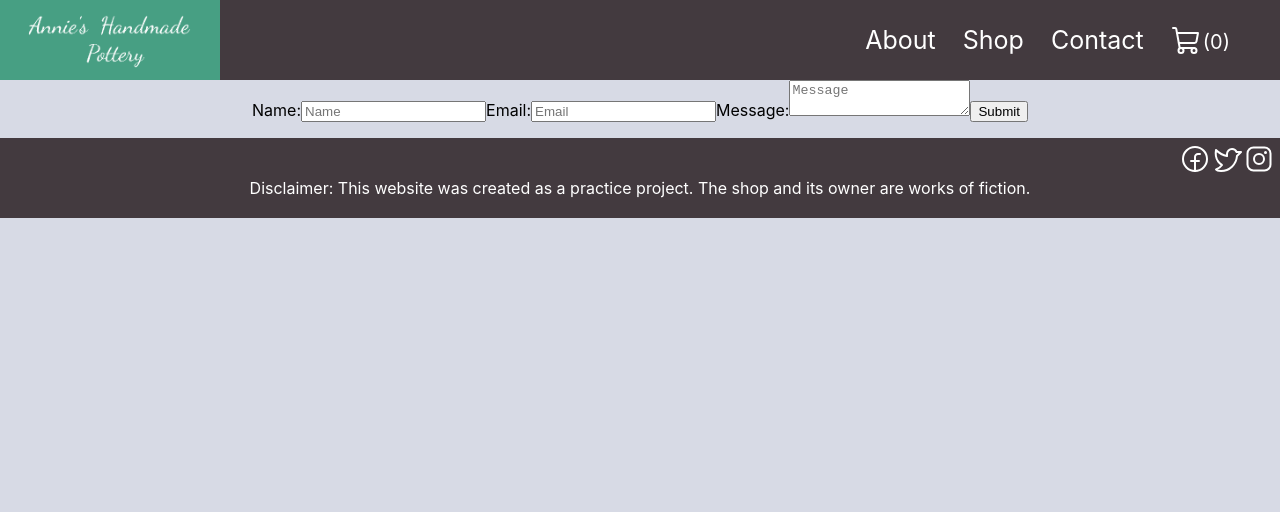
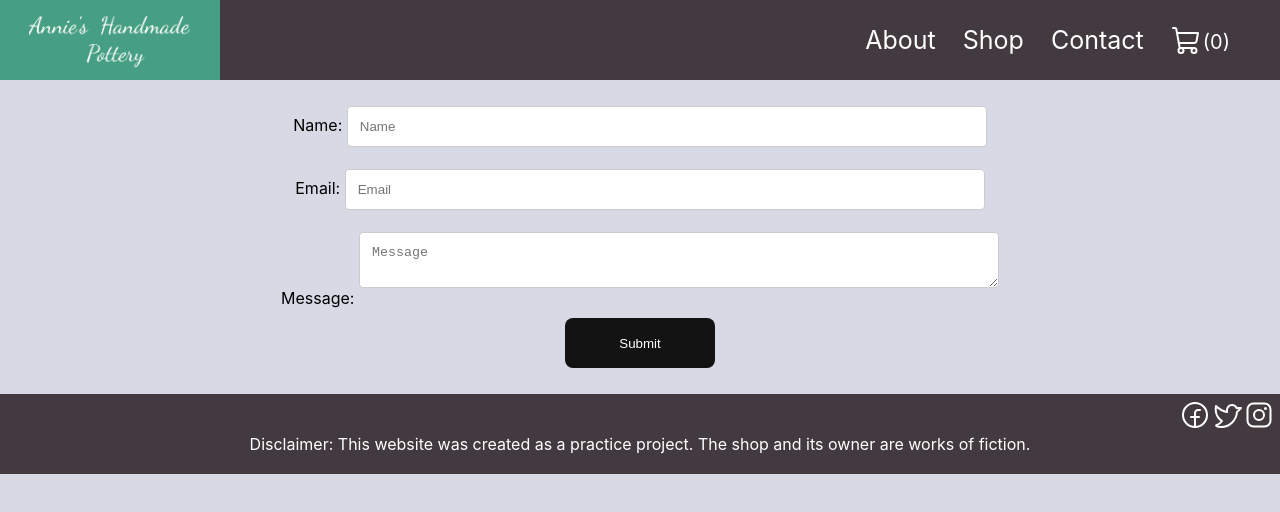
Before and after one commit to LaurenCummings/shop-project, a React (Create React App) app: page /contact in a window 1280 px wide. Shown: the top 512 px of the page. Built offline with nearby package versions, Linux system fonts and the light colour scheme.

Commit message:
Added some styling to contact page

```diff
--- a/src/components/Contact.css
+++ b/src/components/Contact.css
@@ -0,0 +1,25 @@
+.contact {
+    margin-top: 20px;
+}
+
+.contact input[type=text], select, textarea {
+    width: 50%;
+    padding: 12px;
+    border: 1px solid #ccc;
+    border-radius: 4px;
+    box-sizing: border-box;
+    margin-top: 6px;
+    margin-bottom: 16px;
+    resize: vertical;
+  }
+
+  .contact input[type=submit] {
+    width: 150px;
+    height: 50px;
+    background-color: rgb(19, 19, 19);
+    color: white;
+    border: none;
+    border-radius: 8px;
+    margin: 10px;
+    cursor: pointer;
+  }
--- a/src/components/Contact.js
+++ b/src/components/Contact.js
@@ -5,15 +5,15 @@ const Contact = () => {
     return (
         <div className="contact">
             <form>
-                <label for="name">Name:</label>
+                <label for="name">Name: </label>
                 <input type="text" id="name" name="name" placeholder="Name" />
-
-                <label for="email">Email:</label>
+                <br />
+                <label for="email">Email: </label>
                 <input type="text" id="email" name="email" placeholder="Email" />
-
-                <label for="message">Message:</label>
+                <br />
+                <label for="message">Message: </label>
                 <textarea id="message" name="message" placeholder="Message" />
-
+                <br />
                 <input type="submit" value="Submit" />
             </form>
         </div>
```
